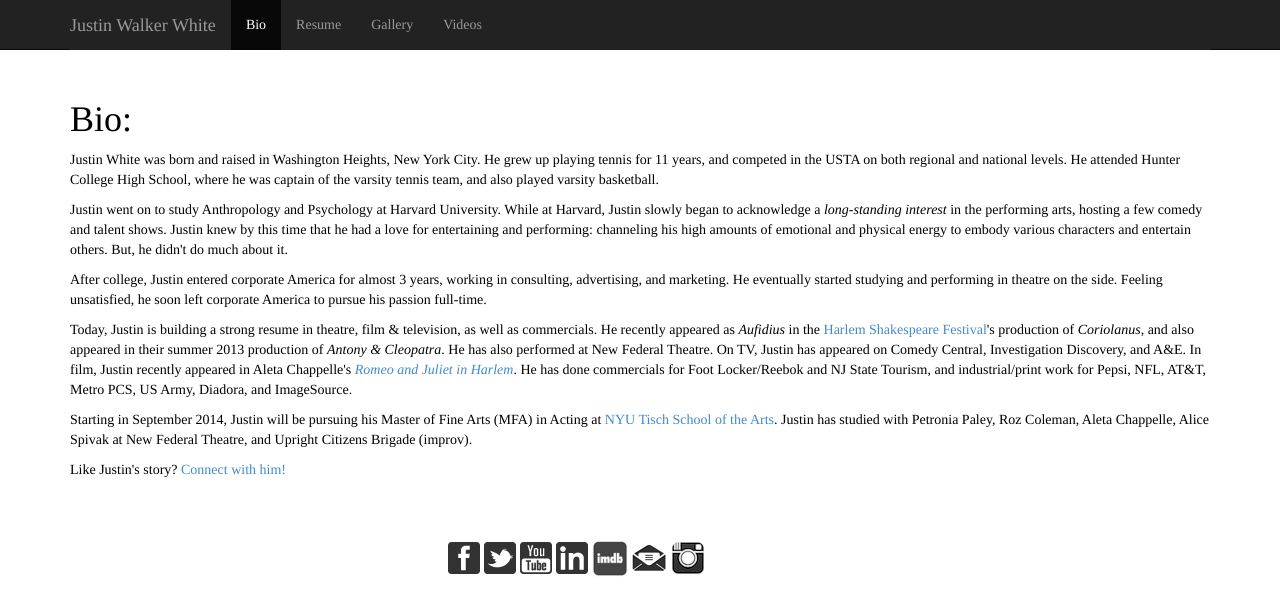
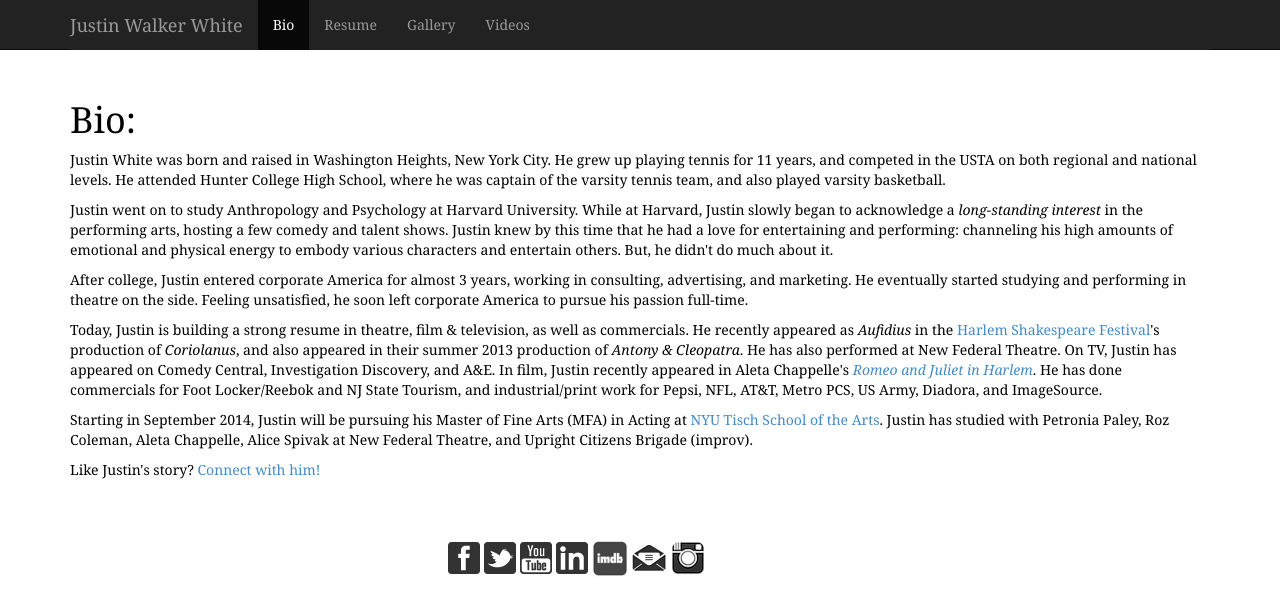
Before and after one commit to rserna2010/justin, a PHP site: page /bio.html in a window 1280 px wide. Shown: the top 615 px of the page. Run offline with PHP 8.4, Linux system fonts and the light colour scheme.

Commit message:
Change font

```diff
--- a/css/bio.css
+++ b/css/bio.css
@@ -13,14 +13,14 @@ p {
 padding:0px 70px 0px 70px;
 background-color: white;
 color:black;
-font-family:"Skia", Times, serif;
+font-family:"Georgia", Times, serif;
 }
 
 h1 {
 padding:30px 70px 0px 70px;
 color:black;
 /*background-color: #777*/
-font-family:"Skia", Times, serif;
+font-family:"Georgia", Times, serif;
 }
 
 footer {
@@ -28,7 +28,7 @@ footer {
 }
 
 .navbar {
-  font-family:"Skia", Times, serif;
+  font-family:"Georgia", Times, serif;
 }
 
 .social-media-bottons {
--- a/css/contact.css
+++ b/css/contact.css
@@ -14,7 +14,7 @@ body { padding-top: 0px; }
 }
 
 .navbar {
-  font-family:"Skia", Times, serif;
+  font-family:"Georgia", Times, serif;
 }
 
 .navbar-nav li {
--- a/css/justin.css
+++ b/css/justin.css
@@ -14,7 +14,7 @@ body { padding-top: 0px; }
 }
 
 .navbar {
-  font-family:"Skia", Times, serif;
+  font-family:"Georgia", Times, serif;
 }
 
 .social-media-bottons {
--- a/css/resume.css
+++ b/css/resume.css
@@ -33,7 +33,7 @@ color:black;
 h1 {
 padding:30px 20px 0px 50px;
 color:black;
-font-family:"Skia", Times, serif;
+font-family:"Georgia", Times, serif;
 }
 
 ul {
@@ -49,7 +49,7 @@ h4 {
 }
 
 .navbar {
-  font-family:"Skia", Times, serif;
+  font-family:"Georgia", Times, serif;
 }
 
 #pdf {
--- a/gallery.html
+++ b/gallery.html
@@ -83,7 +83,7 @@
 <h1>Photo Gallery:</h1>
 <div id="links">
 
-<a href="https://s3-us-west-1.amazonaws.com/justinwalkerwhite/photos/images/webJ1.jpg" data-gallery>
+<a href="images/webJ1.jpg" data-gallery>
   <img src="images/thumbnails/webJ1_thumb.jpg"></a>
 
 <a href="images/webJ2.jpg" data-gallery>
@@ -92,7 +92,7 @@
 <a href="images/webJ3.jpg" data-gallery>
   <img src="images/thumbnails/webJ3_thumb.jpg"></a>
 
-<a href="images/webJ4.jpg" data-gallery>
+<a href="images/webj4.jpg" data-gallery>
   <img src="images/thumbnails/webj4_thumb.jpg"></a>
 
 <a href="images/webj5.jpg" data-gallery>
@@ -170,7 +170,7 @@
 <a href="images/webj29.jpg" data-gallery>
   <img src="images/thumbnails/webj29_thumb.jpg"></a>
 
-<a href="images/webj30.jpg" data-gallery>
+<a href="images/webj30.JPG" data-gallery>
   <img src="images/thumbnails/webj30_thumb.jpg"></a>
 
 <a href="images/webj31.jpg" data-gallery>
```
Also changed, not shown: css/gallery.css (+4 -4 lines).
